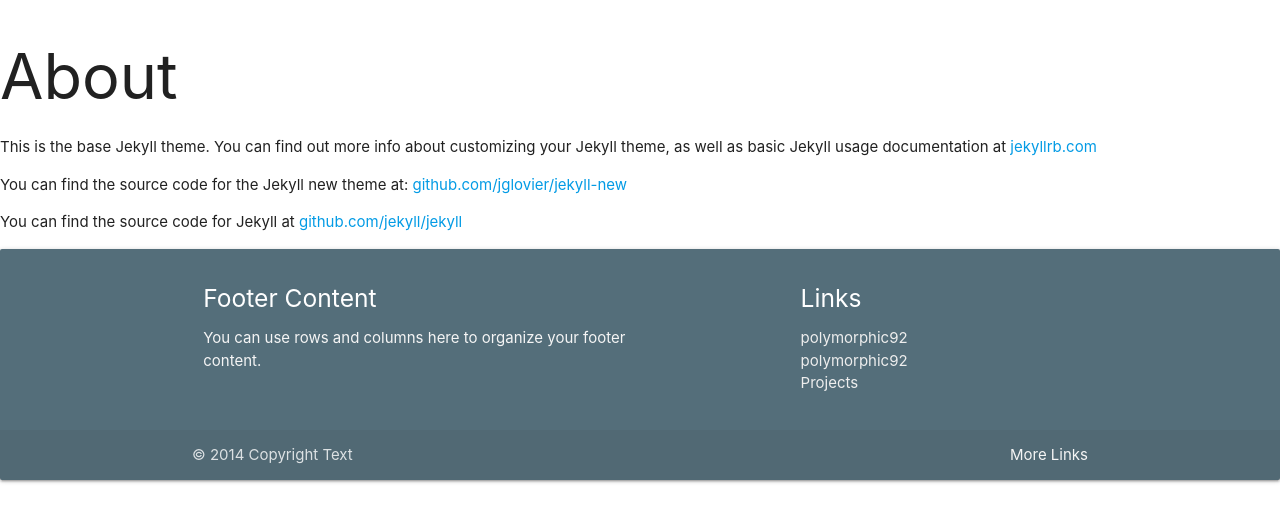
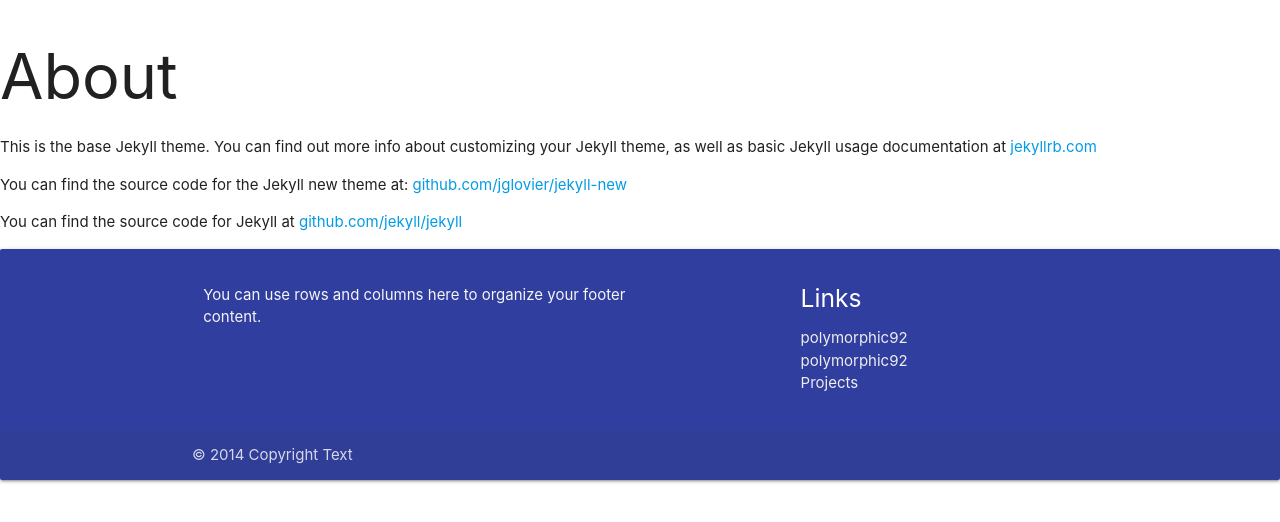
Before and after one commit to polymorphic92/polymorphic92.github.io, a Jekyll site: the page built from about.md, in a window 1280 px wide. Shown: the top 522 px of the page. Built offline with Jekyll 4.4.1, drawn with Linux system fonts in a browser that asks for light colours; nearby versions of some CDN libraries; library files that are not in the unit come from our copies.

Commit message:
new look and feel to website

```diff
--- a/_includes/footer.html
+++ b/_includes/footer.html
@@ -1,64 +1,8 @@
 
-<!--
-
-  <div class="wrapper">
-
-    <h2 class="footer-heading">{{ site.title }}</h2>
-
-    <div class="footer-col-wrapper">
-      <div class="footer-col  footer-col-1">
-        <ul class="contact-list">
-          <li>{{ site.title }}</li>
-          <li><a href="mailto:{{ site.email }}">{{ site.email }}</a></li>
-        </ul>
-      </div>
-
-      <div class="footer-col  footer-col-2">
-        <ul class="social-media-list">
-          {% if site.github_username %}
-          <li>
-            <a href="https://github.com/{{ site.github_username }}">
-              <span class="icon  icon--github">
-                <svg viewBox="0 0 16 16">
-                  <path fill="#828282" d="M7.999,0.431c-4.285,0-7.76,3.474-7.76,7.761 c0,3.428,2.223,6.337,5.307,7.363c0.388,0.071,0.53-0.168,0.53-0.374c0-0.184-0.007-0.672-0.01-1.32 c-2.159,0.469-2.614-1.04-2.614-1.04c-0.353-0.896-0.862-1.135-0.862-1.135c-0.705-0.481,0.053-0.472,0.053-0.472 c0.779,0.055,1.189,0.8,1.189,0.8c0.692,1.186,1.816,0.843,2.258,0.645c0.071-0.502,0.271-0.843,0.493-1.037 C4.86,11.425,3.049,10.76,3.049,7.786c0-0.847,0.302-1.54,0.799-2.082C3.768,5.507,3.501,4.718,3.924,3.65 c0,0,0.652-0.209,2.134,0.796C6.677,4.273,7.34,4.187,8,4.184c0.659,0.003,1.323,0.089,1.943,0.261 c1.482-1.004,2.132-0.796,2.132-0.796c0.423,1.068,0.157,1.857,0.077,2.054c0.497,0.542,0.798,1.235,0.798,2.082 c0,2.981-1.814,3.637-3.543,3.829c0.279,0.24,0.527,0.713,0.527,1.437c0,1.037-0.01,1.874-0.01,2.129 c0,0.208,0.14,0.449,0.534,0.373c3.081-1.028,5.302-3.935,5.302-7.362C15.76,3.906,12.285,0.431,7.999,0.431z"/>
-                </svg>
-              </span>
-
-              <span class="username">{{ site.github_username }}</span>
-            </a>
-          </li>
-          {% endif %}
-
-          {% if site.twitter_username %}
-          <li>
-            <a href="https://twitter.com/{{ site.twitter_username }}">
-              <span class="icon  icon--twitter">
-                <svg viewBox="0 0 16 16">
-                  <path fill="#828282" d="M15.969,3.058c-0.586,0.26-1.217,0.436-1.878,0.515c0.675-0.405,1.194-1.045,1.438-1.809
-                  c-0.632,0.375-1.332,0.647-2.076,0.793c-0.596-0.636-1.446-1.033-2.387-1.033c-1.806,0-3.27,1.464-3.27,3.27 c0,0.256,0.029,0.506,0.085,0.745C5.163,5.404,2.753,4.102,1.14,2.124C0.859,2.607,0.698,3.168,0.698,3.767 c0,1.134,0.577,2.135,1.455,2.722C1.616,6.472,1.112,6.325,0.671,6.08c0,0.014,0,0.027,0,0.041c0,1.584,1.127,2.906,2.623,3.206 C3.02,9.402,2.731,9.442,2.433,9.442c-0.211,0-0.416-0.021-0.615-0.059c0.416,1.299,1.624,2.245,3.055,2.271 c-1.119,0.877-2.529,1.4-4.061,1.4c-0.264,0-0.524-0.015-0.78-0.046c1.447,0.928,3.166,1.469,5.013,1.469 c6.015,0,9.304-4.983,9.304-9.304c0-0.142-0.003-0.283-0.009-0.423C14.976,4.29,15.531,3.714,15.969,3.058z"/>
-                </svg>
-              </span>
-
-              <span class="username">{{ site.twitter_username }}</span>
-            </a>
-          </li>
-          {% endif %}
-        </ul>
-      </div>
-
-      <div class="footer-col  footer-col-3">
-        <p class="text">{{ site.description }}</p>
-      </div>
-    </div>
-
-  </div>
--->
-
- <footer class="page-footer  card blue-grey darken-1">
+ <footer class="page-footer  card indigo darken-2">
           <div class="container ">
             <div class="row">
               <div class="col l6 s12">
-                <h5 class="white-text">Footer Content</h5>
                 <p class="grey-text text-lighten-4">You can use rows and columns here to organize your footer content.</p>
               </div>
               <div class="col l4 offset-l2 s12">
@@ -78,7 +22,6 @@
           <div class="footer-copyright">
             <div class="container">
             © 2014 Copyright Text
-            <a class="grey-text text-lighten-4 right" href="#!">More Links</a>
             </div>
           </div>
         </footer>
```
Also changed, not shown: 7 other files.
